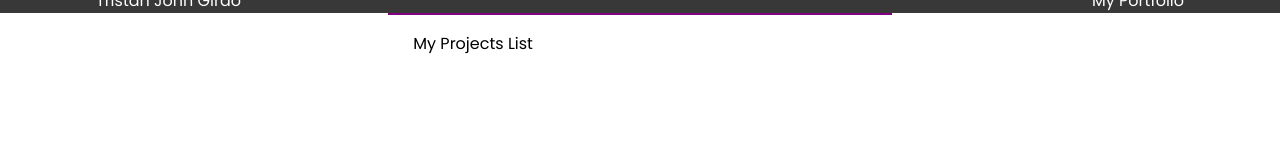
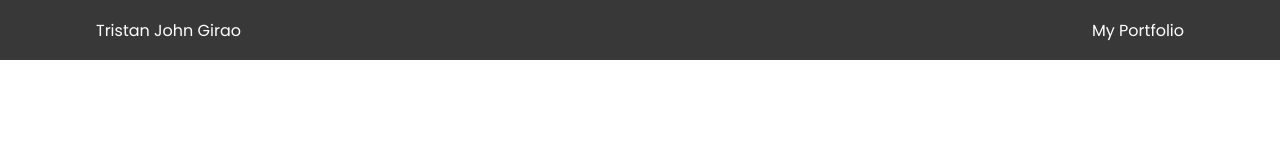
Before and after one commit to torisutanjon/portfoliowebsite, a React (Create React App) app: page /portfoliopage in a window 1280 px wide. Shown: the top 160 px of the page. Built offline with nearby package versions, Linux system fonts and the light colour scheme.

Commit message:
edited minor topnav bug

```diff
--- a/src/Components/Styles/MyPortfolioPageStyles.css
+++ b/src/Components/Styles/MyPortfolioPageStyles.css
@@ -24,14 +24,18 @@
   justify-content: center;
   font-family: Poppins, sans-serif;
 }
+
 .portfoliopage-topdiv-container {
-  position: relative;
+  position: fixed;
+  top: 0;
+  left: 0;
   height: 7.5%;
   width: 100%;
   background: #383838;
   display: flex;
   align-items: center;
   justify-content: center;
+  z-index: 999;
 }
 
 .portfoliopage-topdiv {
```
Also changed, not shown: 1 other file (tests, documents, lock files or other folders).
